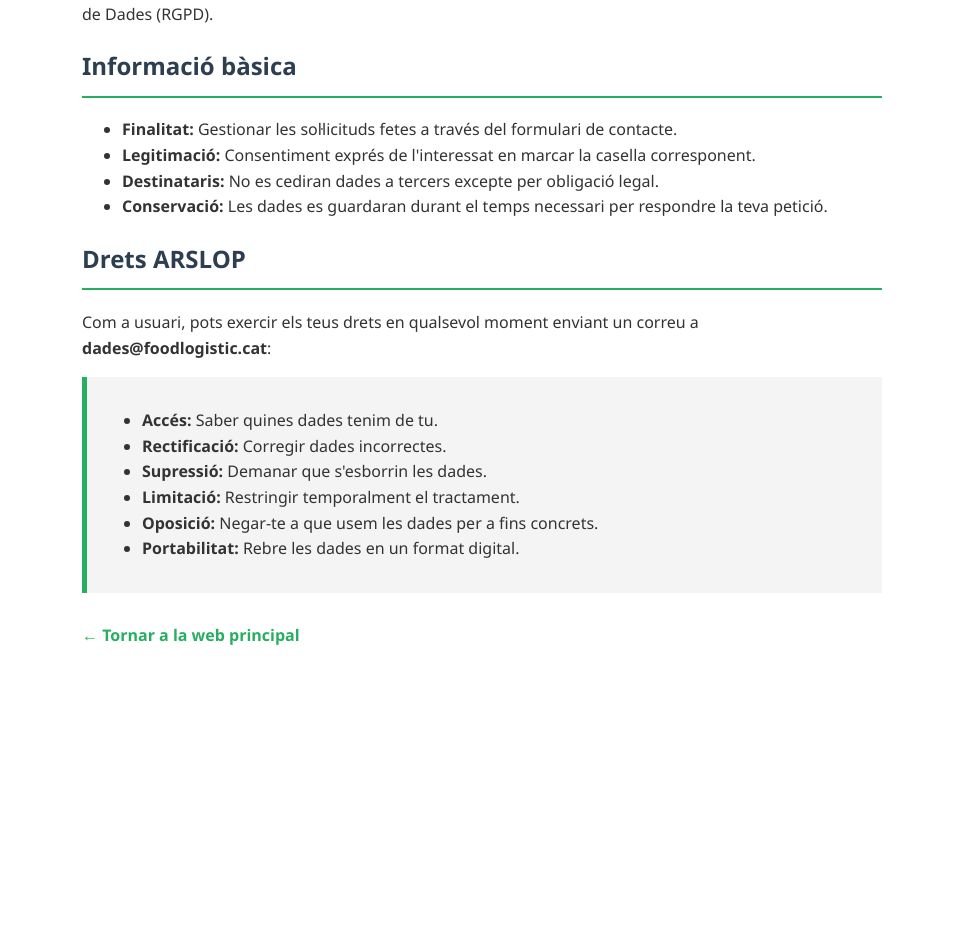
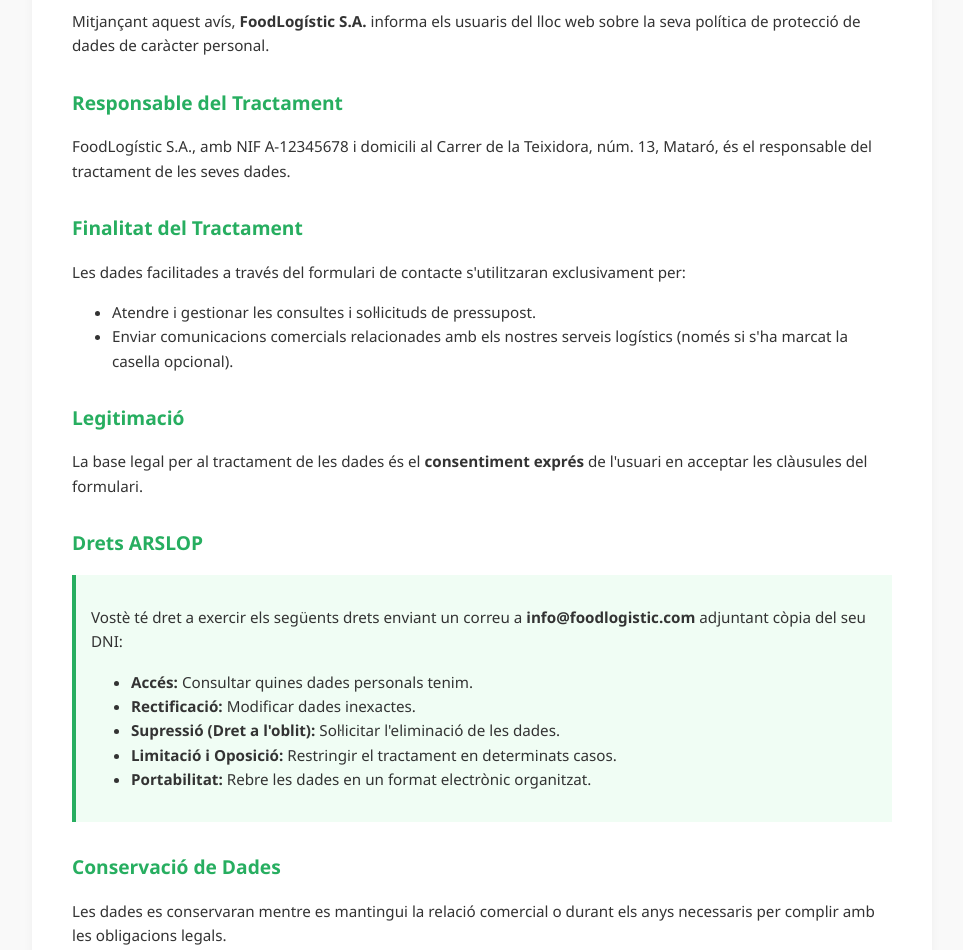
Before and after one commit to Cuencaferran/web-corporativa, a plain HTML site: page docs/privacitat.html in a window 1280 px wide. Shown: the part 170-1120 px from the top of the page, without its empty margins (158-1121 px from the left). Before the commit the page ends 858 px from the top, so only its background shows below. Drawn offline with Linux system fonts and the light colour scheme.

Commit message:
Update privacitat.html

```diff
--- a/docs/privacitat.html
+++ b/docs/privacitat.html
@@ -4,36 +4,49 @@
     <meta charset="UTF-8">
     <title>Política de Privacitat - FoodLogístic S.A.</title>
     <style>
-        body { font-family: 'Segoe UI', sans-serif; padding: 40px; line-height: 1.6; color: #333; max-width: 800px; margin: auto; }
-        h1, h2 { color: #2c3e50; border-bottom: 2px solid #27ae60; padding-bottom: 10px; }
-        .drets { background: #f4f4f4; padding: 15px; border-left: 5px solid #27ae60; }
-        .back-link { display: inline-block; margin-top: 30px; color: #27ae60; text-decoration: none; font-weight: bold; }
+        body { font-family: 'Segoe UI', sans-serif; padding: 40px; line-height: 1.6; color: #333; max-width: 900px; margin: auto; background-color: #f9f9f9; }
+        .box { background: white; padding: 40px; border-radius: 10px; box-shadow: 0 4px 10px rgba(0,0,0,0.05); border-top: 5px solid #27ae60; }
+        h1 { color: #2c3e50; }
+        h2 { color: #27ae60; margin-top: 30px; font-size: 1.2rem; }
+        p, li { font-size: 0.95rem; }
+        .highlight { background: #f0fdf4; padding: 15px; border-left: 4px solid #27ae60; margin: 15px 0; }
+        .back { display: inline-block; margin-top: 20px; color: #27ae60; text-decoration: none; font-weight: bold; }
     </style>
 </head>
 <body>
-    <h1>Política de Privacitat</h1>
-    <p>FoodLogístic S.A. garanteix la protecció de les dades personals segons el Reglament General de Protecció de Dades (RGPD).</p>
+    <div class="box">
+        <h1>Política de Privacitat</h1>
+        <p>Mitjançant aquest avís, <strong>FoodLogístic S.A.</strong> informa els usuaris del lloc web sobre la seva política de protecció de dades de caràcter personal.</p>
 
-    <h2>Informació bàsica</h2>
-    <ul>
-        <li><strong>Finalitat:</strong> Gestionar les sol·licituds fetes a través del formulari de contacte.</li>
-        <li><strong>Legitimació:</strong> Consentiment exprés de l'interessat en marcar la casella corresponent.</li>
-        <li><strong>Destinataris:</strong> No es cediran dades a tercers excepte per obligació legal.</li>
-        <li><strong>Conservació:</strong> Les dades es guardaran durant el temps necessari per respondre la teva petició.</li>
-    </ul>
+        <h2>Responsable del Tractament</h2>
+        <p>FoodLogístic S.A., amb NIF A-12345678 i domicili al Carrer de la Teixidora, núm. 13, Mataró, és el responsable del tractament de les seves dades.</p>
 
-    <h2>Drets ARSLOP</h2>
-    <p>Com a usuari, pots exercir els teus drets en qualsevol moment enviant un correu a <strong>dades@foodlogistic.cat</strong>:</p>
-    <div class="drets">
+        <h2>Finalitat del Tractament</h2>
+        <p>Les dades facilitades a través del formulari de contacte s'utilitzaran exclusivament per:</p>
         <ul>
-            <li><strong>Accés:</strong> Saber quines dades tenim de tu.</li>
-            <li><strong>Rectificació:</strong> Corregir dades incorrectes.</li>
-            <li><strong>Supressió:</strong> Demanar que s'esborrin les dades.</li>
-            <li><strong>Limitació:</strong> Restringir temporalment el tractament.</li>
-            <li><strong>Oposició:</strong> Negar-te a que usem les dades per a fins concrets.</li>
-            <li><strong>Portabilitat:</strong> Rebre les dades en un format digital.</li>
+            <li>Atendre i gestionar les consultes i sol·licituds de pressupost.</li>
+            <li>Enviar comunicacions comercials relacionades amb els nostres serveis logístics (només si s'ha marcat la casella opcional).</li>
         </ul>
+
+        <h2>Legitimació</h2>
+        <p>La base legal per al tractament de les dades és el <strong>consentiment exprés</strong> de l'usuari en acceptar les clàusules del formulari.</p>
+
+        <h2>Drets ARSLOP</h2>
+        <div class="highlight">
+            <p>Vostè té dret a exercir els següents drets enviant un correu a <strong>info@foodlogistic.com</strong> adjuntant còpia del seu DNI:</p>
+            <ul>
+                <li><strong>Accés:</strong> Consultar quines dades personals tenim.</li>
+                <li><strong>Rectificació:</strong> Modificar dades inexactes.</li>
+                <li><strong>Supressió (Dret a l'oblit):</strong> Sol·licitar l'eliminació de les dades.</li>
+                <li><strong>Limitació i Oposició:</strong> Restringir el tractament en determinats casos.</li>
+                <li><strong>Portabilitat:</strong> Rebre les dades en un format electrònic organitzat.</li>
+            </ul>
+        </div>
+
+        <h2>Conservació de Dades</h2>
+        <p>Les dades es conservaran mentre es mantingui la relació comercial o durant els anys necessaris per complir amb les obligacions legals.</p>
+
+        <a href="javascript:window.close()" class="back">← Tancar aquesta pestanya</a>
     </div>
-    <a href="index.html" class="back-link">← Tornar a la web principal</a>
 </body>
 </html>
```
